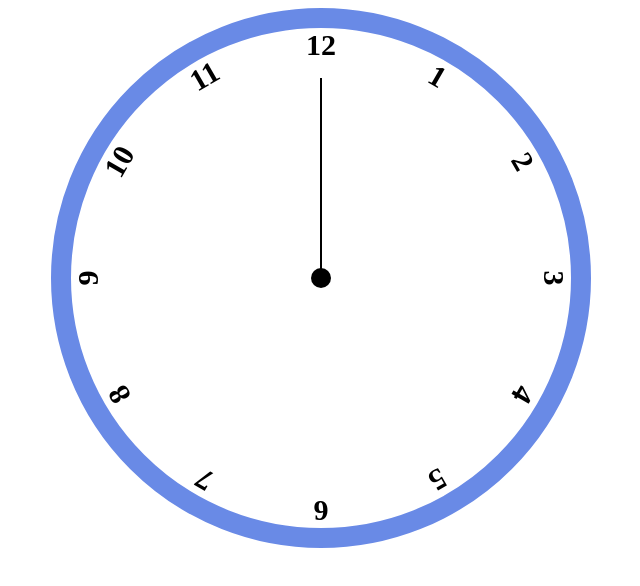
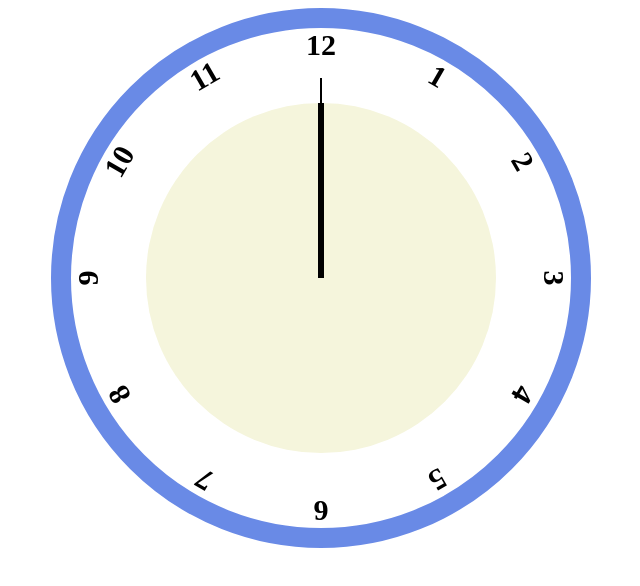
Before and after one commit to kartavya99/analog-clock, a plain HTML site: page index.html in a window 1280 px wide. Shown: the whole page, without its empty margins (319-959 px from the left). Drawn offline with Linux system fonts and the light colour scheme.

Commit message:
updated minute hand

```diff
--- a/assets/css/style.css
+++ b/assets/css/style.css
@@ -61,6 +61,7 @@
     position: absolute;
     top: 50px;
     left: 50px;
+    /* [(clock dial(500px)) - (second-hand-wrapper(400px)] / 2 */
     border-radius: 50%;
 }
 
@@ -76,3 +77,27 @@
     left: 199px;
     /* 199px = (second.hand.wrapper(400px) - second.hand.width(2px) / 2 */
 }
+
+.minute-hand-wrapper{
+    width : 350px;
+    height : 350px;
+    background-color: beige;
+    position : absolute;
+    top: 75px;
+    left : 75px;
+    /* [(clock dial(500px)) - (minute-hand-wrapper(350px)] / 2 */
+    border-radius: 50%;
+}
+
+.minute-hand{
+    position : relative;
+}
+
+.minute-hand{
+    width: 6px;
+    height: 175px;
+    background-color: black;
+    position: absolute;
+    left: 172px;
+    /* 172px = (minute.hand.wrapper(350px) - minute.hand.width(6px) / 2 */
+}
```
